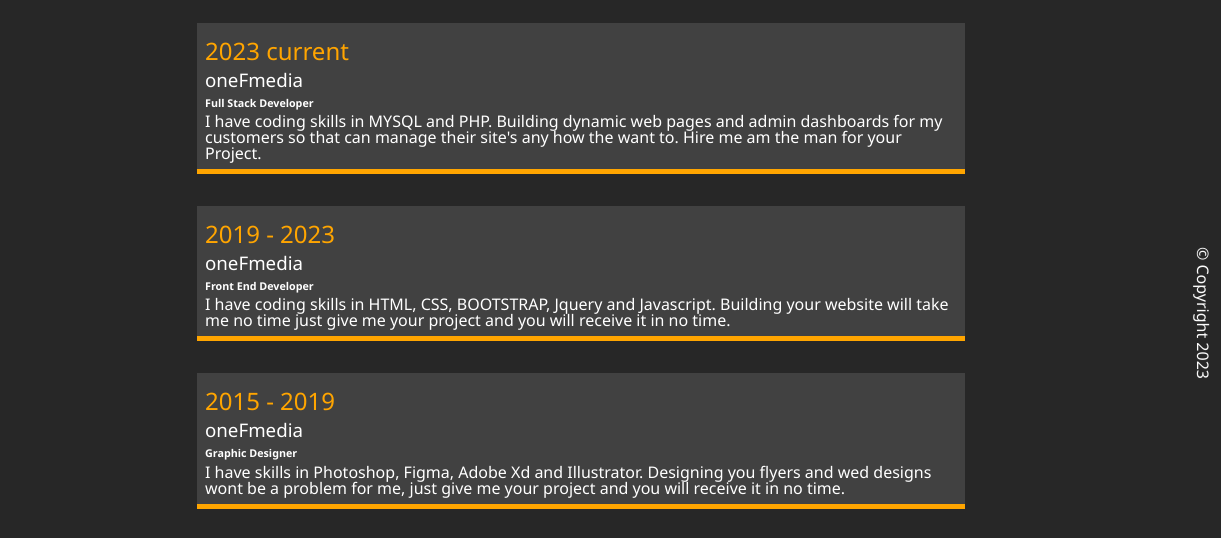
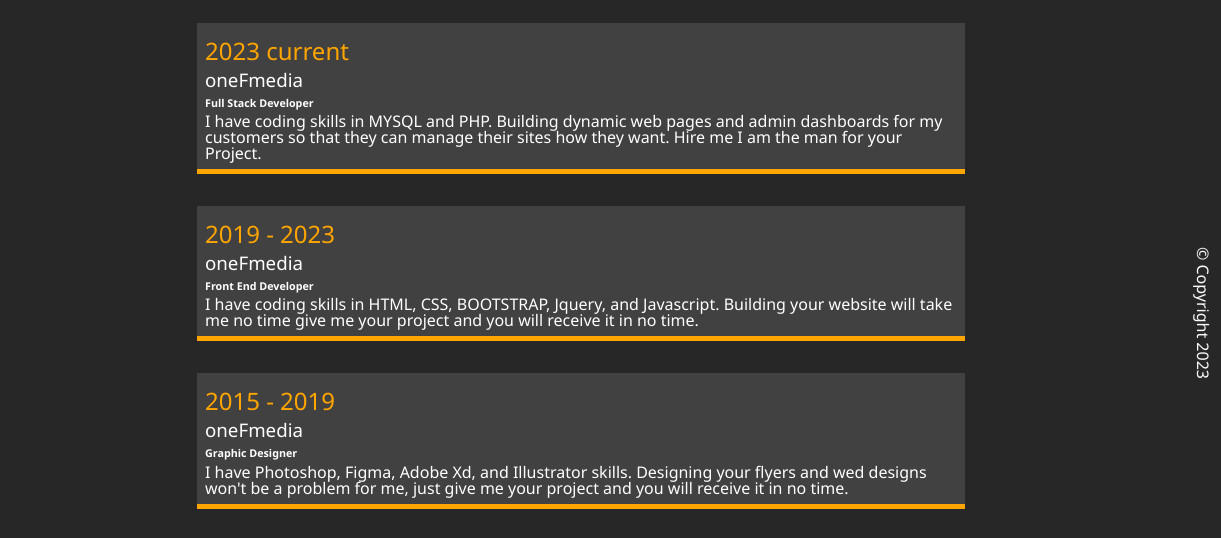
Before and after one commit to Rean64/MY_PORTFOLIO, a website: page about.html in a window 1280 px wide. Shown: the part 409-947 px from the top of the page, 59-1280 px from the left. Drawn offline with Linux system fonts and the light colour scheme.

Commit message:
Update about.html
new things

```diff
--- a/about.html
+++ b/about.html
@@ -47,19 +47,19 @@
                 <h2 class="text-secondary">2023 current</h2>
                 <h3>oneFmedia</h3>
                 <h6>Full Stack Developer</h6>
-                <p>I have coding skills in MYSQL and PHP. Building dynamic web pages and admin dashboards for my customers so that can manage their site's any how the want to. Hire me am the man for your Project.</p>
+                <p>I have coding skills in MYSQL and PHP. Building dynamic web pages and admin dashboards for my customers so that they can manage their sites how they want. Hire me I am the man for your Project.</p>
             </div>
             <div class="jobs__job">
                 <h2 class="text-secondary">2019 - 2023</h2>
                 <h3>oneFmedia</h3>
                 <h6>Front End Developer</h6>
-                <p>I have coding skills in HTML, CSS, BOOTSTRAP, Jquery and Javascript. Building your website will take me no time just give me your project and you will receive it in no time.</p>
+                <p>I have coding skills in HTML, CSS, BOOTSTRAP, Jquery, and Javascript. Building your website will take me no time give me your project and you will receive it in no time.</p>
             </div>
             <div class="jobs__job">
                 <h2 class="text-secondary">2015 - 2019</h2>
                 <h3>oneFmedia</h3>
                 <h6>Graphic Designer</h6>
-                <p>I have skills in Photoshop, Figma, Adobe Xd and Illustrator. Designing you flyers and wed designs wont be a problem for me, just give me your project and you will receive it in no time.</p>
+                <p>I have Photoshop, Figma, Adobe Xd, and Illustrator skills. Designing your flyers and wed designs won't be a problem for me, just give me your project and you will receive it in no time.</p>
             </div>
         </div>
 
```
